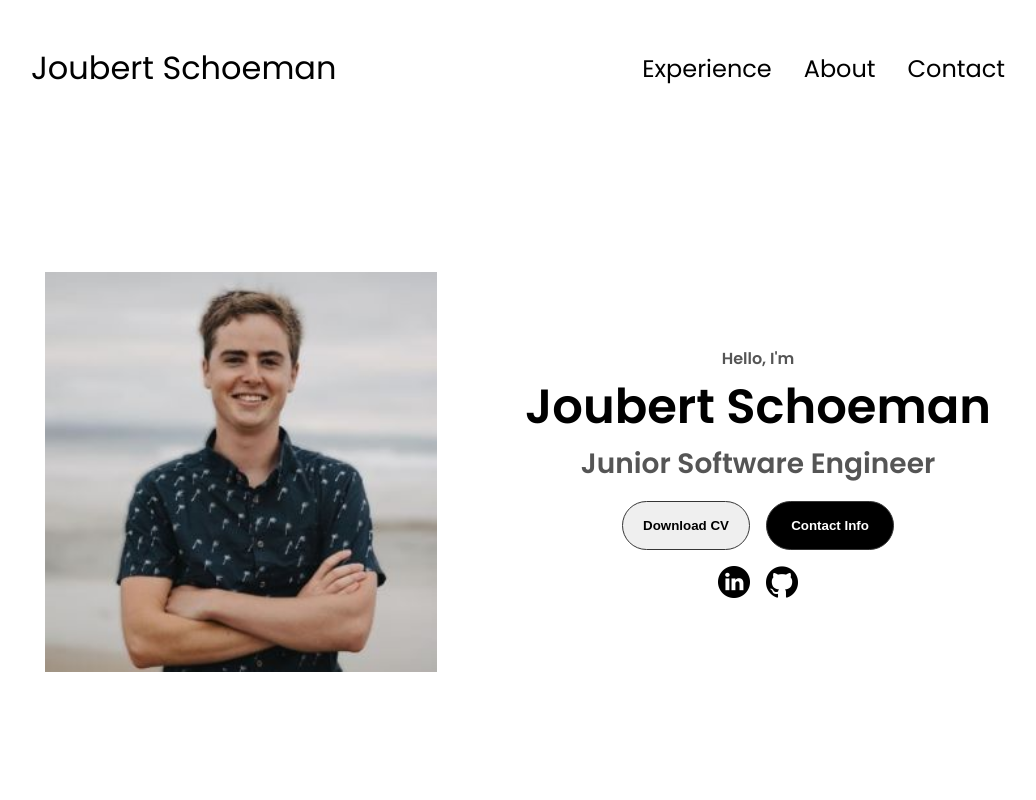
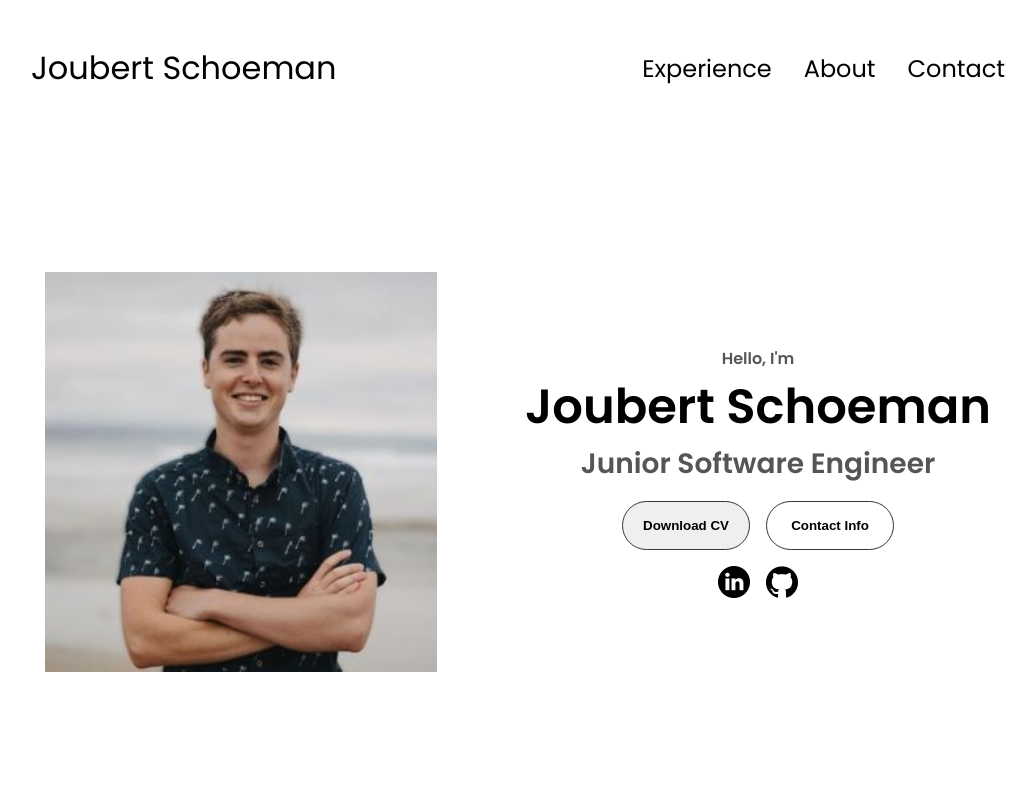
Before and after one commit to joubasaurusREX/New-folder, a plain HTML site: page index.html in a window 1280 px wide. In both pictures the pointer is over the button "Contact Info". Shown: the top 800 px of the page, without its empty margins (122-1158 px from the left). Drawn offline with Linux system fonts and the light colour scheme.

Commit message:
Changed button on hover effect

```diff
--- a/style.css
+++ b/style.css
@@ -228,7 +228,8 @@ section {
 }
 
 .btn-color-1:hover {
-  background: rgb(0, 0, 0);
+  background: rgb(255, 255, 255);
+  color: black;
 }
 
 .btn-color-2 {
```
